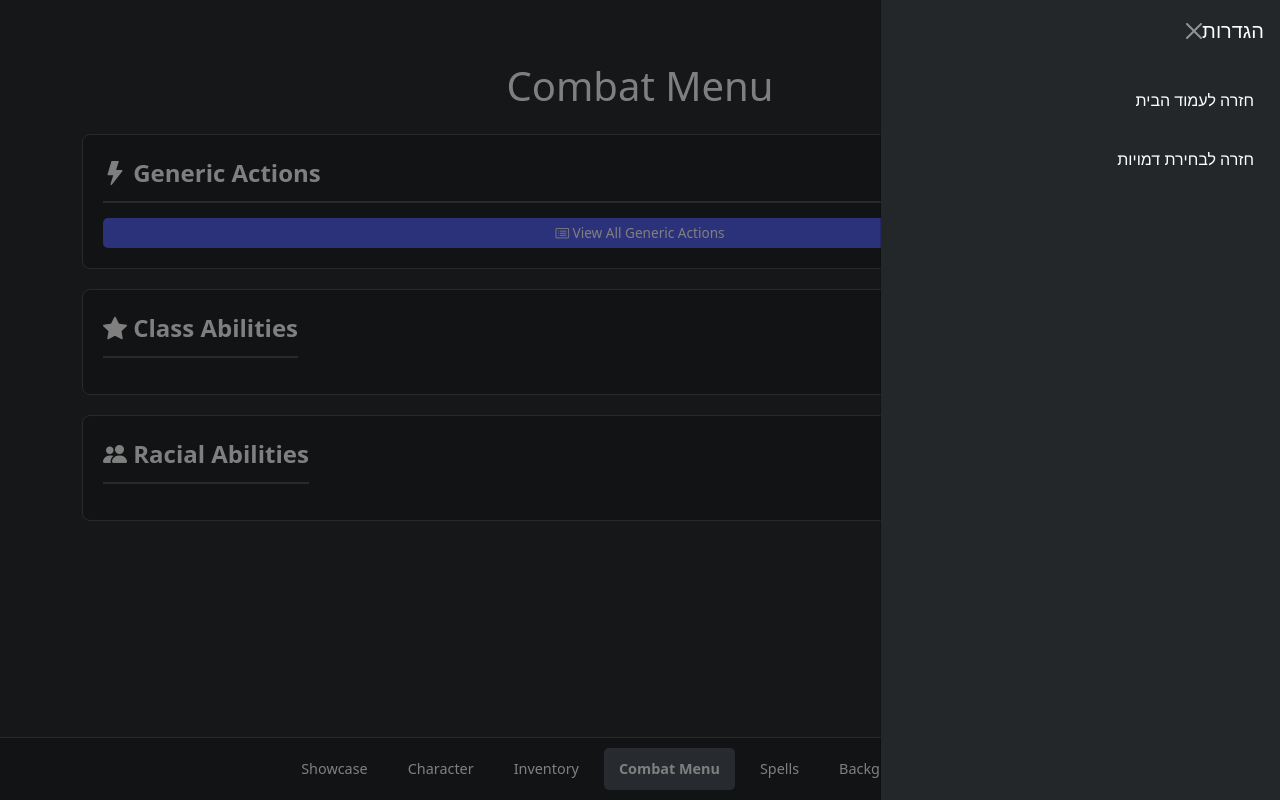
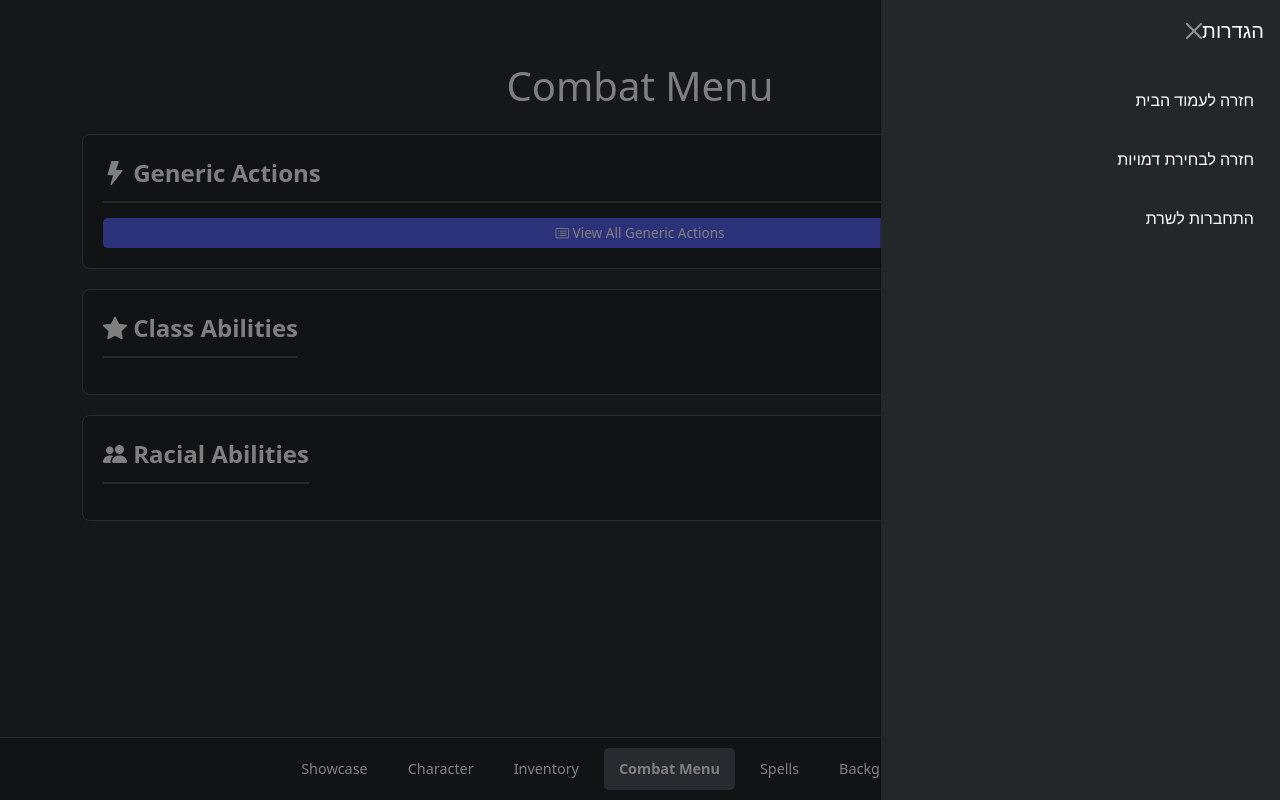
Before and after one commit to omerfrank/SpellWeaver, a Flask app: page /player/combat in a window 1280 px wide, after a click that opens the changed part. Run offline with Flask 3, Linux system fonts and the light colour scheme; the visitor is signed in with stand-in values (Sample User, id 1); some libraries are stand-ins or nearby versions.

Commit message:
updated navbar

```diff
--- a/app/templates/background.html
+++ b/app/templates/background.html
@@ -24,6 +24,8 @@
         <div class="offcanvas-body">
             <a href="{{ url_for('main.home') }}" class="sidebar-item">חזרה לעמוד הבית</a>
             <a href="{{ url_for('player.load_character_select') }}" class="sidebar-item">חזרה לבחירת דמויות</a>
+            <a href="{{ url_for('player.load_connect_to_game') }}" class="sidebar-item">התחברות לשרת</a>
+
         </div>
     </div>
 
--- a/app/templates/character.html
+++ b/app/templates/character.html
@@ -23,6 +23,8 @@
         <div class="offcanvas-body">
             <a href="{{ url_for('main.home') }}" class="sidebar-item">חזרה לעמוד הבית</a>
             <a href="{{ url_for('player.load_character_select') }}" class="sidebar-item">חזרה לבחירת דמויות</a>
+            <a href="{{ url_for('player.load_connect_to_game') }}" class="sidebar-item">התחברות לשרת</a>
+
         </div>
     </div>
 
--- a/app/templates/combat.html
+++ b/app/templates/combat.html
@@ -22,6 +22,8 @@
         <div class="offcanvas-body">
             <a href="{{ url_for('main.home') }}" class="sidebar-item">חזרה לעמוד הבית</a>
             <a href="{{ url_for('player.load_character_select') }}" class="sidebar-item">חזרה לבחירת דמויות</a>
+            <a href="{{ url_for('player.load_connect_to_game') }}" class="sidebar-item">התחברות לשרת</a>
+
         </div>
     </div>
 
--- a/app/templates/inventory.html
+++ b/app/templates/inventory.html
@@ -23,6 +23,8 @@
         <div class="offcanvas-body">
             <a href="{{ url_for('main.home') }}" class="sidebar-item">חזרה לעמוד הבית</a>
             <a href="{{ url_for('player.load_character_select') }}" class="sidebar-item">חזרה לבחירת דמויות</a>
+            <a href="{{ url_for('player.load_connect_to_game') }}" class="sidebar-item">התחברות לשרת</a>
+
         </div>
     </div>
 
--- a/app/templates/spells.html
+++ b/app/templates/spells.html
@@ -23,6 +23,8 @@
         <div class="offcanvas-body">
             <a href="{{ url_for('main.home') }}" class="sidebar-item">חזרה לעמוד הבית</a>
             <a href="{{ url_for('player.load_character_select') }}" class="sidebar-item">חזרה לבחירת דמויות</a>
+            <a href="{{ url_for('player.load_connect_to_game') }}" class="sidebar-item">התחברות לשרת</a>
+
         </div>
     </div>
 
```
